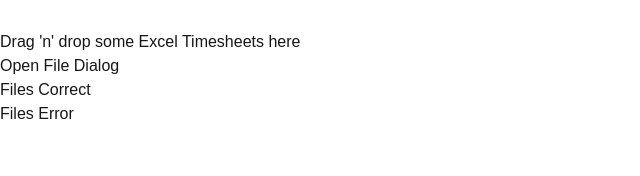
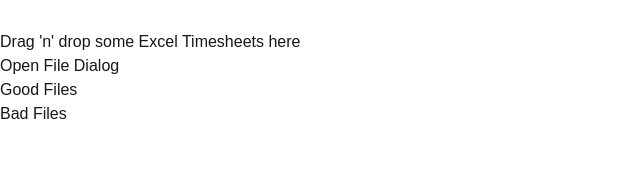
Before and after one commit to briansai/timesheets, a Next.js app: page / in a window 1280 px wide. Shown: the top 176 px of the page, without its empty margins (0-640 px from the left). Built offline with nearby package versions, Linux system fonts and the light colour scheme.

Commit message:
Initalized file dropzone for excel files

```diff
--- a/src/app/page.js
+++ b/src/app/page.js
@@ -1,27 +1,14 @@
 "use client";
 
-import React, { useState } from "react";
+import React from "react";
 import DropZone from "@/components/DropZone";
-import FilesListCorrect from "@/components/FilesListCorrect";
-import FilesListError from "@/components/FilesListError";
 
 export default function Home() {
-  const { correct, setCorrect } = useState([]);
-  const [errors, setErrors] = useState([]);
-
   return (
     <div className="grid grid-rows-[20px_1fr_20px] min-h-screen p-8 pb-20 gap-16 sm:p-20 font-[family-name:var(--font-geist-sans)]">
-      <main className="flex flex-row justify-evenly gap-8 row-start-2 sm:items-start">
-        <div className="grid grid-rows-3 grid-flow-col gap-4">
-          <DropZone setCorrect={setCorrect} setErrors={setErrors} />{" "}
-        </div>
-        <div className="row-span-3">
-          <FilesListCorrect correct={correct} />{" "}
-        </div>
-        <div className="row-span-3">
-          <FilesListError errors={errors} />
-        </div>
-      </main>
+      {/* <main className="flex flex-row justify-evenly gap-8 row-start-2 sm:items-start"> */}
+      <DropZone />
+      {/* </main> */}
     </div>
   );
 }
--- a/src/components/DropZone.js
+++ b/src/components/DropZone.js
@@ -12,6 +12,7 @@
     onDrop: (incomingFiles) => {
       if (hiddenInputRef.current) {
         const dataTransfer = new DataTransfer();
+
         incomingFiles.forEach((file) => {
           dataTransfer.items.add(file);
         });
@@ -19,37 +20,31 @@
       }
     },
   });
-  console.log(props);
-  const files = acceptedFiles.map((file) => {
+
+  const goodFiles = acceptedFiles.map((file) => {
     if (
       file.type === "application/vnd.ms-excel" ||
       file.type ===
         "application/vnd.openxmlformats-officedocument.spreadsheetml.sheet"
     ) {
-      // Do something with the Excel file
+      return <li key={file.path}>{file.name}</li>;
+    }
+  });
 
-      console.log("Valid Excel file:", file);
-    } else {
-      // Handle invalid file type
-      console.log("Invalid file type:", file.type);
+  const badFiles = acceptedFiles.map((file) => {
+    console.log(file.type);
+    if (
+      file.type !== "application/vnd.ms-excel" ||
+      file.type !==
+        "application/vnd.openxmlformats-officedocument.spreadsheetml.sheet"
+    ) {
+      return <li key={file.path}>{file.name}</li>;
     }
-
-    return (
-      <li key={file.path}>
-        {file.path} - {file.size} bytes
-      </li>
-    );
   });
 
   return (
-    <div className="container">
-      <div {...getRootProps({ className: "dropzone" })}>
-        {/*
-          Add a hidden file input
-          Best to use opacity 0, so that the required validation message will appear on form submission
-        */}
-
-        <div className="row-span-3">
+    <div className="grid grid-cols-3 grid-flow-col gap-4" {...getRootProps()}>
+      <div>
         <input
           type="file"
           name={name}
@@ -67,6 +62,13 @@
           Open File Dialog
         </button>
       </div>
+      <div>
+        Good Files
+        {goodFiles}
+      </div>
+      <div>
+        Bad Files
+        {badFiles}
       </div>
     </div>
   );
@@ -75,7 +77,7 @@
 <form
   onSubmit={(e) => {
     e.preventDefault();
-    console.log("potato");
+
     const formData = new FormData(e.currentTarget);
     const file = formData.get("my-file");
 
--- a/src/components/FilesListCorrect.js
+++ b/src/components/FilesListCorrect.js
@@ -1,7 +1,15 @@
 import React from "react";
 
-const FilesListCorrect = (errors) => {
-  return <div>Files Correct</div>;
+const FilesListCorrect = ({ correctList }) => {
+  console.log("correct ----> ", correctList);
+  return (
+    <div>
+      <div>Files Correct</div>
+      {correctList.map((correct) => (
+        <div>{correct.name}</div>
+      ))}
+    </div>
+  );
 };
 
 export default FilesListCorrect;
--- a/src/components/FilesListError.js
+++ b/src/components/FilesListError.js
@@ -1,7 +1,13 @@
 import React from "react";
 
-const FilesListError = () => {
-  return <div>Files Error</div>;
+const FilesListError = ({ errorsList }) => {
+  //   console.log("error-->", errorsList);
+  return (
+    <div>
+      <div>Files Error</div>
+      <div>{errorsList}</div>
+    </div>
+  );
 };
 
 export default FilesListError;
```
Lines whose indentation alone changed are shown as unchanged.
